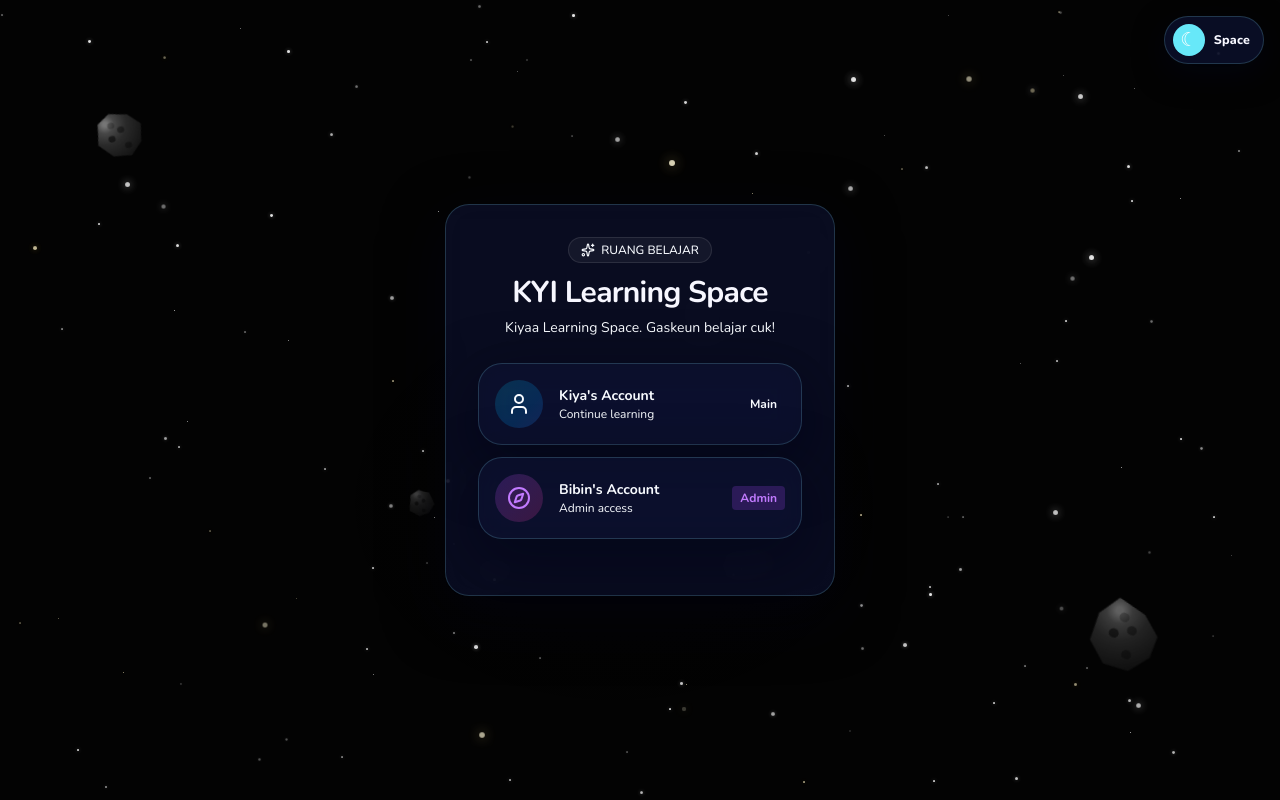
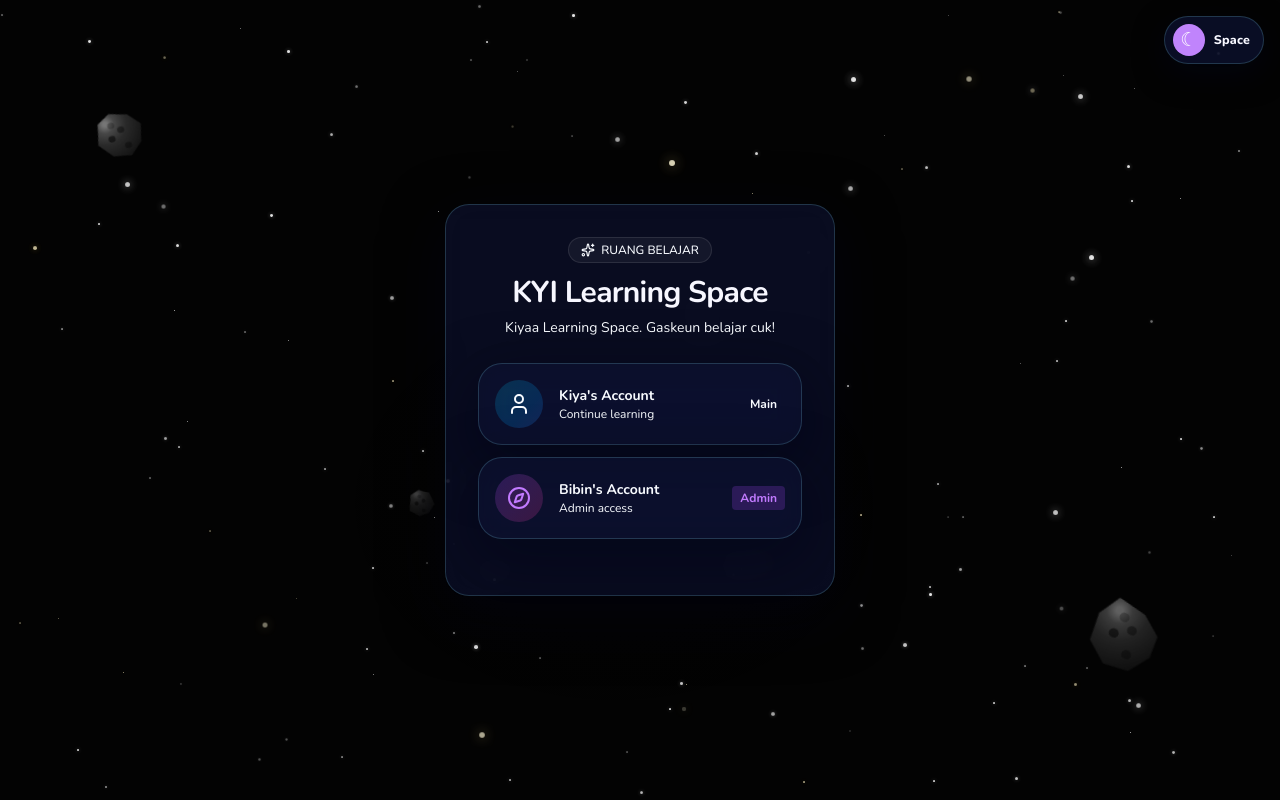
Before and after one commit to flynchh/Kyispace-learning-space-, a Next.js app: page / in a window 1280 px wide. Built offline with nearby package versions, Linux system fonts and the light colour scheme; no server answers.

Commit message:
fix: change theme-toggle-icon background to accent-strong for better contrast

```diff
--- a/app/globals.css
+++ b/app/globals.css
@@ -111,7 +111,7 @@ button { -webkit-tap-highlight-color: transparent; }
 .theme-toggle { min-height: 44px; display: inline-flex; align-items: center; gap: .55rem; padding: .45rem .8rem .45rem .5rem; color: var(--foreground); background: var(--surface-strong); border: 1px solid var(--border); border-radius: 999px; box-shadow: 0 10px 30px var(--shadow); cursor: pointer; transition: transform .2s ease, background .45s ease, box-shadow .2s ease; }
 .theme-toggle:hover { transform: translateY(-2px); box-shadow: 0 14px 34px var(--shadow); }
 .theme-toggle:active { transform: scale(.96); }
-.theme-toggle-icon { width: 2rem; height: 2rem; display: grid; place-items: center; border-radius: 50%; font-size: 1.2rem; line-height: 1; background: var(--accent); color: #fff; animation: toggleSpin .55s ease; }
+.theme-toggle-icon { width: 2rem; height: 2rem; display: grid; place-items: center; border-radius: 50%; font-size: 1.2rem; line-height: 1; background: var(--accent-strong); color: #fff; animation: toggleSpin .55s ease; }
 .theme-toggle-label { font-size: .78rem; font-weight: 750; letter-spacing: .02em; }
 
 @keyframes naturalTwinkle { 0% { transform: scale(.72); opacity: .22; } 45% { transform: scale(1); opacity: .9; } 100% { transform: scale(.82); opacity: .42; } }
```
